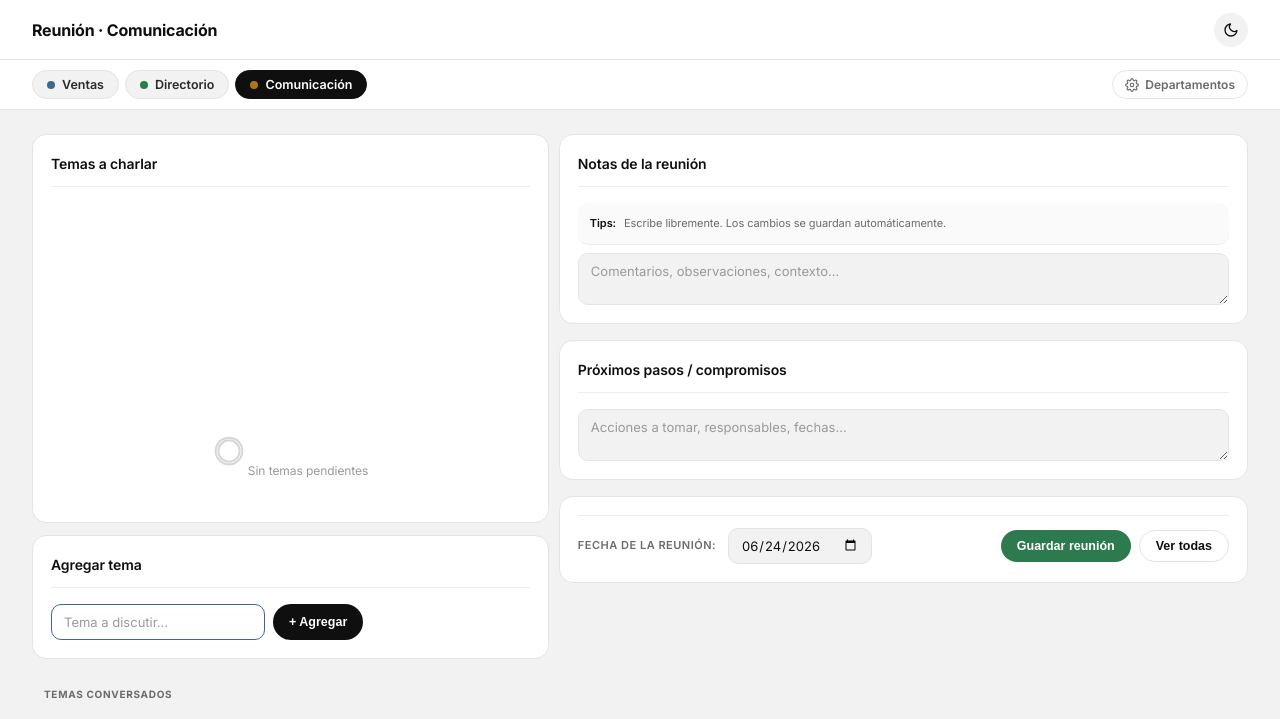
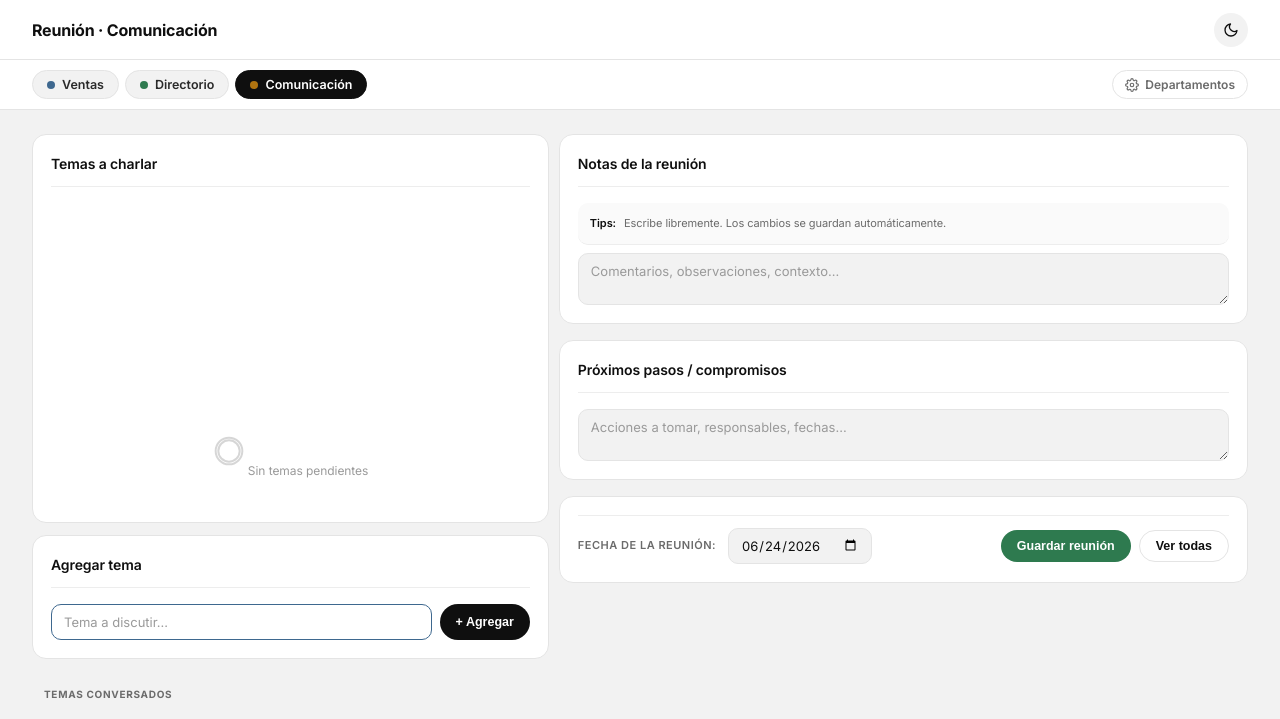
Before and after one commit to NachoReuniones/reunion-comunicacion, a plain HTML site: page index.html in a window 1280 px wide. Drawn offline with Linux system fonts and the light colour scheme.

Commit message:
Make 'agregar tema' input fill available width
Co-Authored-By: Claude Opus 4.8 <noreply@anthropic.com>

```diff
--- a/index.html
+++ b/index.html
@@ -361,6 +361,11 @@
         .nuevo-tema-input-wrapper {
             display: flex;
             gap: 8px;
+        }
+
+        .nuevo-tema-input-wrapper input {
+            flex: 1;
+            min-width: 0;
         }
 
         input[type="text"], textarea {
```
